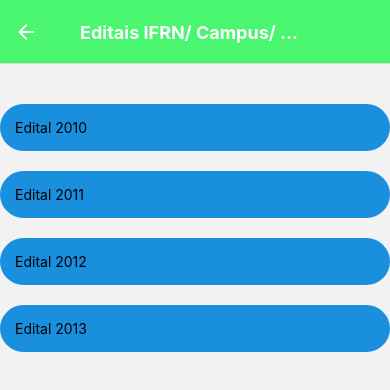
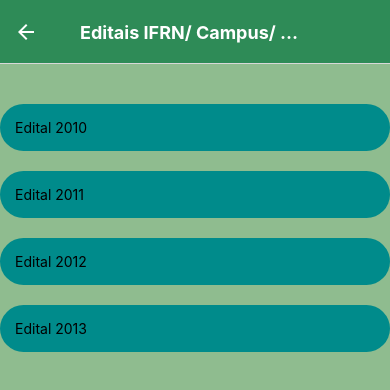
Before and after one commit to Cleisson50/Editais_IFRN, a React Native app: screen /Ano in a window 390 px wide. Shown: the top 390 px of the page. Built offline with nearby package versions, Linux system fonts and the light colour scheme.

Commit message:
Mudando as cores de todas as páginas

```diff
--- a/App.js
+++ b/App.js
@@ -12,28 +12,28 @@
       <NavigationContainer>
         <Stack.Navigator initialRouteName="Index" screenOptions={{headerShown: true}}>
       <Stack.Screen name="Index" component={Index} options={{title:"Editais IFRN", headerStyle: {
-            backgroundColor: '#4AF56F',
+            backgroundColor: '#2E8B57',
           },
           headerTintColor: '#fff',
           headerTitleAlign: 'center',
           headerTitleStyle: {
             fontWeight: 'bold',},}}/>
       <Stack.Screen name="Campus" component={Campus} options={{title:"Editais IFRN/ Campus", headerStyle: {
-            backgroundColor: '#4AF56F',
+            backgroundColor: '#2E8B57',
           },
           headerTintColor: '#fff',
           headerTitleAlign: 'center',
           headerTitleStyle: {
             fontWeight: 'bold',},}} />
       <Stack.Screen name="Ano" component={Ano} options={{title:"Editais IFRN/ Campus/ Ano", headerStyle: {
-            backgroundColor: '#4AF56F',
+            backgroundColor: '#2E8B57',
           },
           headerTintColor: '#fff',
           headerTitleAlign: 'center',
           headerTitleStyle: {
             fontWeight: 'bold',},}}/>
       <Stack.Screen name="Edital" component={Edital} options={{title:"Editais IFRN/ Campus/ Ano/ Edital", headerStyle: {
-            backgroundColor: '#4AF56F',
+            backgroundColor: '#2E8B57',
           },
           headerTintColor: '#fff',
           headerTitleAlign: 'center',
--- a/src/pages/Ano.js
+++ b/src/pages/Ano.js
@@ -31,6 +31,7 @@
 
 const style = StyleSheet.create({
     campus: {
+        backgroundColor: '#8FBC8F',
         flex: 1,
     },
     btn1: {
@@ -39,27 +40,27 @@
         textAlign: 'center',
         padding: 15,
         borderRadius: 30,
-        backgroundColor: '#1A8FDD'
+        backgroundColor: '#008B8B'
     },
     btn2: {
         marginBottom: 20,
         textAlign: 'center',
         padding: 15,
         borderRadius: 30,
-        backgroundColor: '#1A8FDD'
+        backgroundColor: '#008B8B'
     },
     btn3: {
         marginBottom: 20,
         textAlign: 'center',
         padding: 15,
         borderRadius: 30,
-        backgroundColor: '#1A8FDD'
+        backgroundColor: '#008B8B'
     },
     btn4: {
         marginBottom: 20,
         textAlign: 'center',
         padding: 15,
         borderRadius: 30,
-        backgroundColor: '#1A8FDD'
+        backgroundColor: '#008B8B'
     }
 })
--- a/src/pages/Campus.js
+++ b/src/pages/Campus.js
@@ -31,6 +31,7 @@
 
 const style = StyleSheet.create({
     campus: {
+        backgroundColor: '#8FBC8F',
         flex: 1,
     },
     btn1: {
@@ -39,27 +40,27 @@
         textAlign: 'center',
         padding: 15,
         borderRadius: 30,
-        backgroundColor: '#1A8FDD'
+        backgroundColor: '#008B8B'
     },
     btn2: {
         marginBottom: 20,
         textAlign: 'center',
         padding: 15,
         borderRadius: 30,
-        backgroundColor: '#1A8FDD'
+        backgroundColor: '#008B8B'
     },
     btn3: {
         marginBottom: 20,
         textAlign: 'center',
         padding: 15,
         borderRadius: 30,
-        backgroundColor: '#1A8FDD'
+        backgroundColor: '#008B8B'
     },
     btn4: {
         marginBottom: 20,
         textAlign: 'center',
         padding: 15,
         borderRadius: 30,
-        backgroundColor: '#1A8FDD'
+        backgroundColor: '#008B8B'
     }
 })
--- a/src/pages/Edital.js
+++ b/src/pages/Edital.js
@@ -31,13 +31,8 @@
 
 const style = StyleSheet.create({
     campus: {
+        backgroundColor: '#8FBC8F',
         flex: 1,
-    },
-    header: {
-        marginBottom: 20,
-        textAlign: 'center',
-        padding: 30,
-        backgroundColor: '#4AF56F'
     },
     btn1: {
         marginTop: 40,
@@ -45,27 +40,27 @@
         textAlign: 'center',
         padding: 15,
         borderRadius: 30,
-        backgroundColor: '#1A8FDD'
+        backgroundColor: '#008B8B'
     },
     btn2: {
         marginBottom: 20,
         textAlign: 'center',
         padding: 15,
         borderRadius: 30,
-        backgroundColor: '#1A8FDD'
+        backgroundColor: '#008B8B'
     },
     btn3: {
         marginBottom: 20,
         textAlign: 'center',
         padding: 15,
         borderRadius: 30,
-        backgroundColor: '#1A8FDD'
+        backgroundColor: '#008B8B'
     },
     btn4: {
         marginBottom: 20,
         textAlign: 'center',
         padding: 15,
         borderRadius: 30,
-        backgroundColor: '#1A8FDD'
+        backgroundColor: '#008B8B'
     }
 })
--- a/src/pages/Index.js
+++ b/src/pages/Index.js
@@ -31,6 +31,7 @@
 
 const style = StyleSheet.create({
     campus: {
+        backgroundColor: '#8FBC8F',
         flex: 1,
     },
     btn1: {
@@ -39,27 +40,27 @@
         textAlign: 'center',
         padding: 15,
         borderRadius: 30,
-        backgroundColor: '#1A8FDD'
+        backgroundColor: '#008B8B'
     },
     btn2: {
         marginBottom: 20,
         textAlign: 'center',
         padding: 15,
         borderRadius: 30,
-        backgroundColor: '#1A8FDD'
+        backgroundColor: '#008B8B'
     },
     btn3: {
         marginBottom: 20,
         textAlign: 'center',
         padding: 15,
         borderRadius: 30,
-        backgroundColor: '#1A8FDD'
+        backgroundColor: '#008B8B'
     },
     btn4: {
         marginBottom: 20,
         textAlign: 'center',
         padding: 15,
         borderRadius: 30,
-        backgroundColor: '#1A8FDD'
+        backgroundColor: '#008B8B'
     }
 })
```
